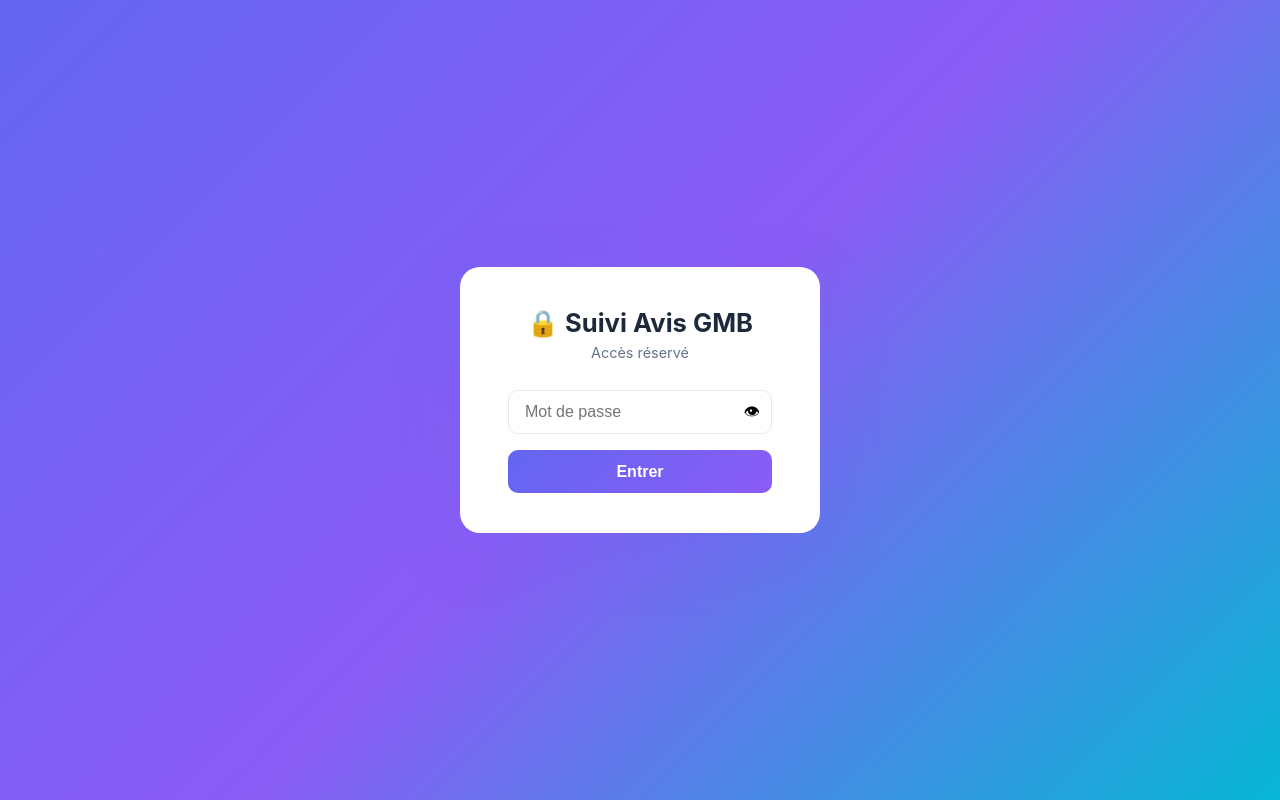
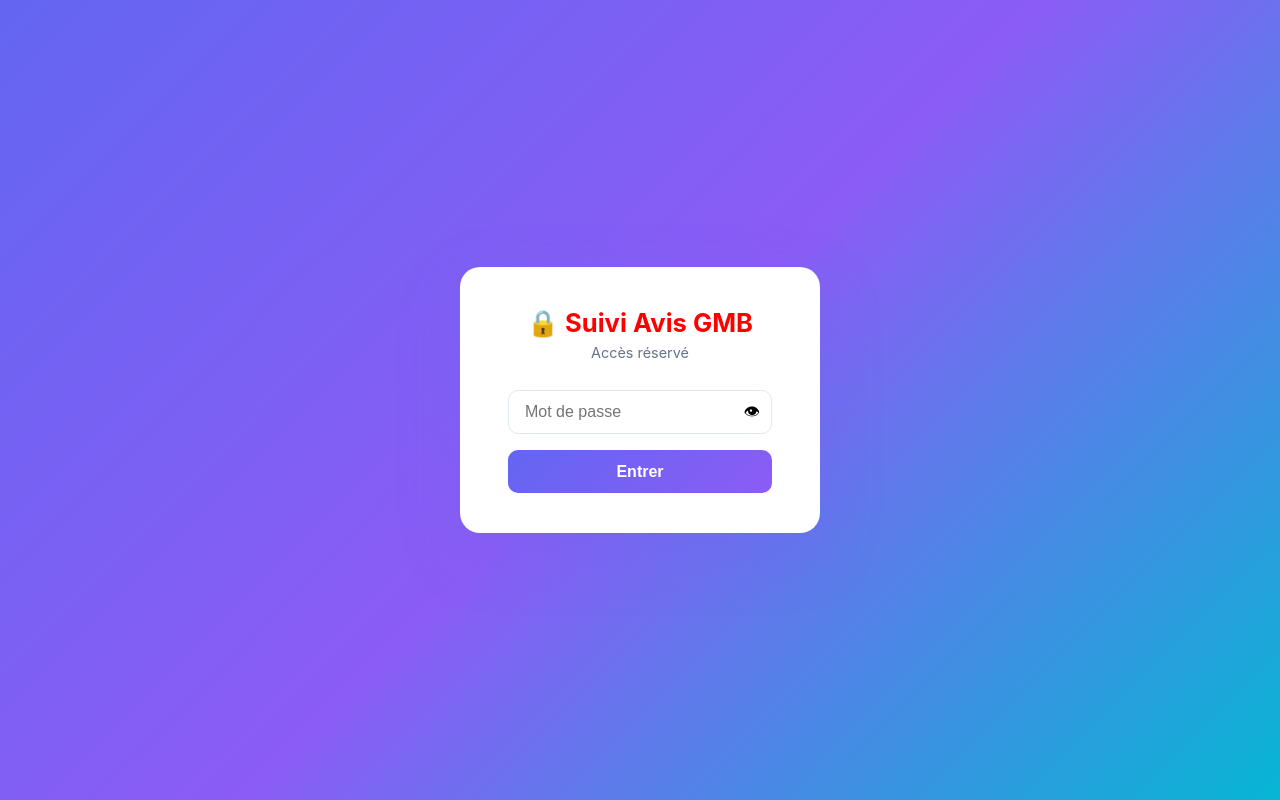
Before and after one commit to bylys/suivi-avis, a plain HTML site: page index.html in a window 1280 px wide. Drawn offline with nearby package versions, Linux system fonts and the light colour scheme.

Commit message:
Update index.html

```diff
--- a/index.html
+++ b/index.html
@@ -13,7 +13,7 @@
 <!-- ── ÉCRAN MOT DE PASSE ── -->
 <div id="login-screen">
   <div class="login-box">
-    <h1 style="color:#1e293b">🔒 Suivi Avis GMB</h1>
+    <h1 style="color:red">🔒 Suivi Avis GMB</h1>
     <p>Accès réservé</p>
     <div class="pwd-wrapper">
       <input type="password" id="pwd-input" placeholder="Mot de passe" />
```
